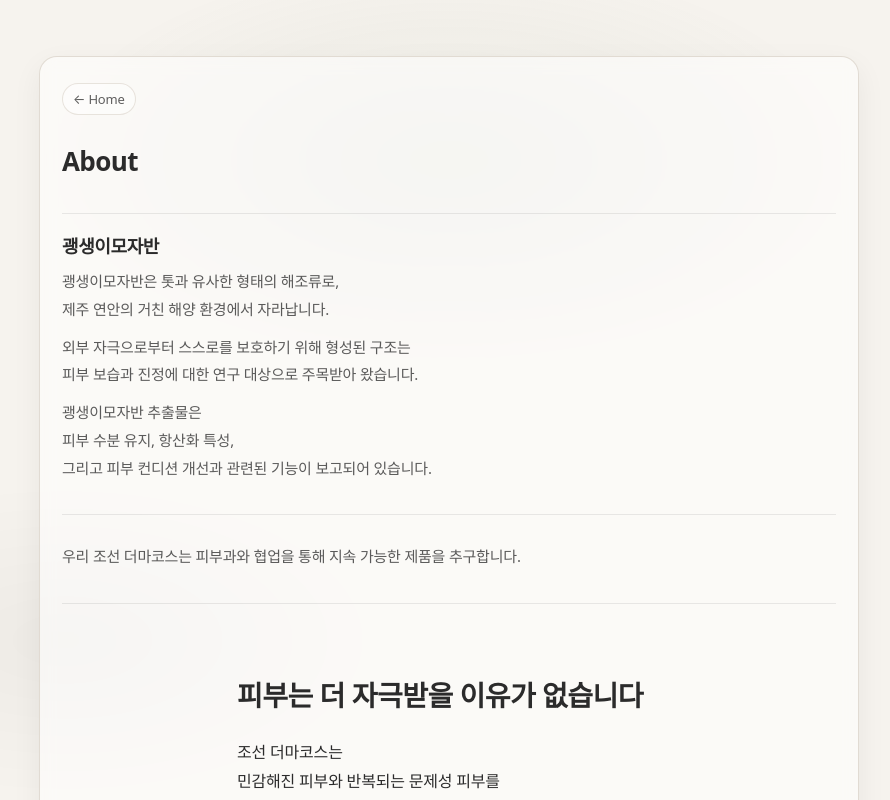
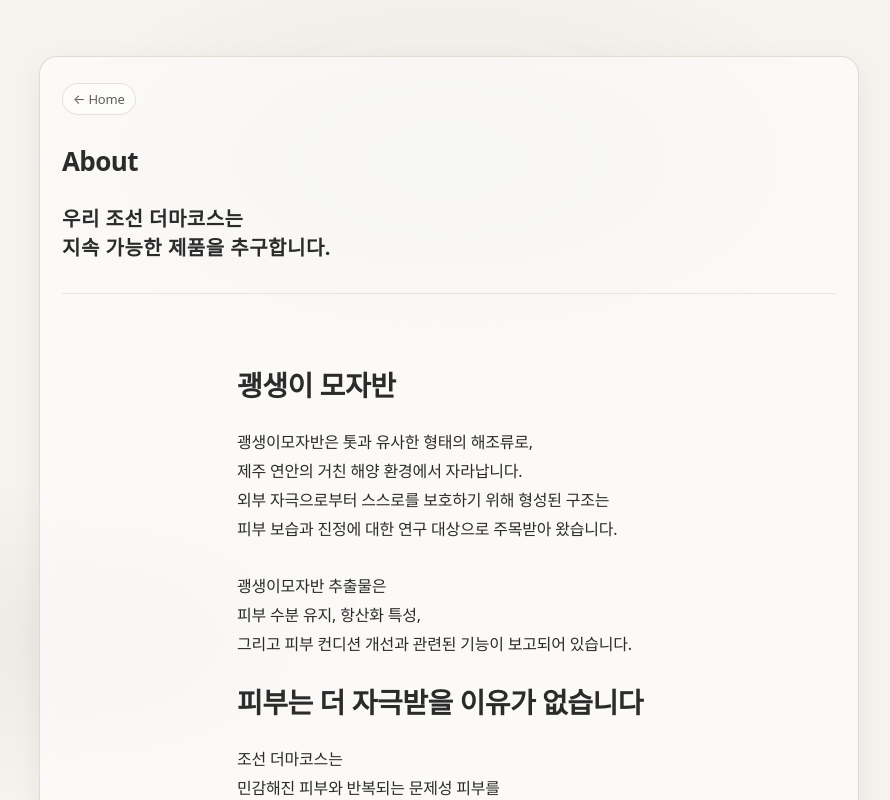
Before and after one commit to hznya/dermaCos, a React (Vite) app: page /about in a window 1280 px wide. Shown: the top 800 px of the page, without its empty margins (191-1081 px from the left). Built offline with nearby package versions, Linux system fonts and the light colour scheme.

Commit message:
4차 프로토타입 수정

```diff
--- a/src/pages/BrandImage.jsx
+++ b/src/pages/BrandImage.jsx
@@ -12,33 +12,32 @@
         <Link to="/" style={back}>← Home</Link>
         <h2 style={title}>About</h2>
 
-<div style={section}>
-  <h3 style={h3}>괭생이모자반</h3>
 
-  <p style={desc}>
-    괭생이모자반은 톳과 유사한 형태의 해조류로,<br />
-    제주 연안의 거친 해양 환경에서 자라납니다.
-  </p>
+        <h1 style={{ margin: "0 0px", fontSize: 20, letterSpacing: "0.5px" }}>
+            우리 조선 더마코스는<br/>지속 가능한 제품을 추구합니다.
+          </h1>
 
-  <p style={desc}>
-    외부 자극으로부터 스스로를 보호하기 위해 형성된 구조는<br />
-    피부 보습과 진정에 대한 연구 대상으로 주목받아 왔습니다.
-  </p>
+  <div style={section}>
 
-  <p style={desc}>
+    <div style={{ maxWidth: 780, margin: "0 auto", padding: "48px 20px", lineHeight: 1.8 }}>
+
+    <h2 style={{ margin: "0 0 18px", fontSize: 28, letterSpacing: "-0.5px" }}>
+          괭생이 모자반
+    </h2>
+
+    <p style={{ margin: "0 0 18px" }}>
+          괭생이모자반은 톳과 유사한 형태의 해조류로,<br />
+          제주 연안의 거친 해양 환경에서 자라납니다.<br />
+          외부 자극으로부터 스스로를 보호하기 위해 형성된 구조는<br />
+    피부 보습과 진정에 대한 연구 대상으로 주목받아 왔습니다.<br />
+    <br />
     괭생이모자반 추출물은<br />
-    피부 수분 유지, 항산화 특성,<br />
+    피부 수분 유지, 항산화 특성, <br />
     그리고 피부 컨디션 개선과 관련된 기능이 보고되어 있습니다.
-  </p>
-</div>
-        <div style={section}>
-          <h3 style={h3}></h3>
-          <p style={desc}>우리 조선 더마코스는 피부과와 협업을 통해 지속 가능한 제품을 추구합니다.</p>
-        </div>
+    </p>
 
-        <div style={section}>
 
-          <div style={{ maxWidth: 780, margin: "0 auto", padding: "48px 20px", lineHeight: 1.8 }}>
+      {/* 중간 css 수정 */}
       <div>
         <h2 style={{ margin: "0 0 18px", fontSize: 28, letterSpacing: "-0.5px" }}>
           피부는 더 자극받을 이유가 없습니다
```
